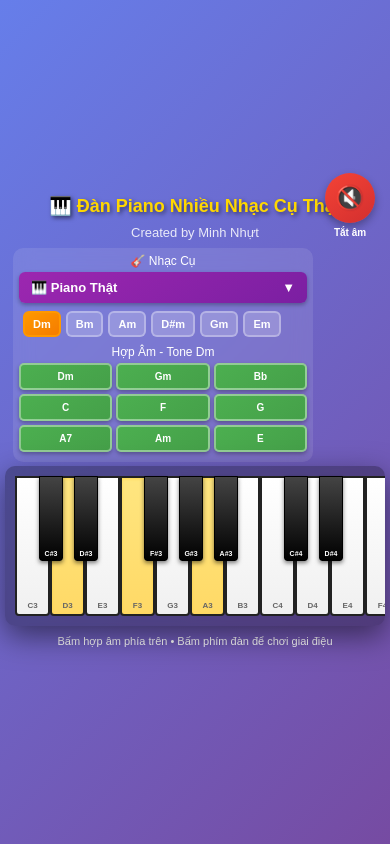
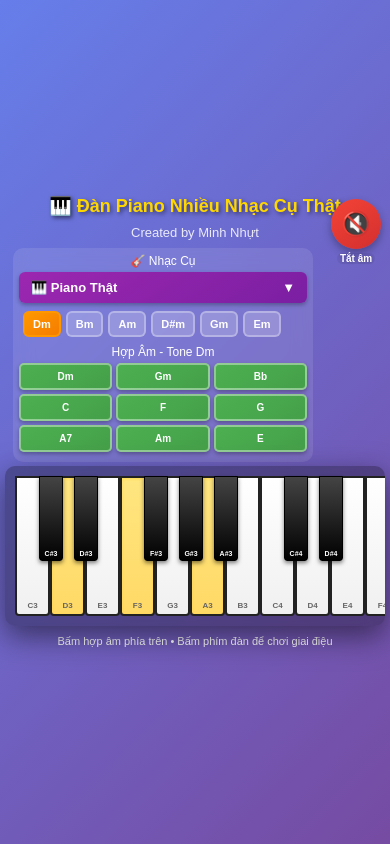
Before and after one commit to nhut990/piano, a plain HTML site: page index.html in a window 390 px wide. Drawn offline with Linux system fonts and the light colour scheme; no server answers.

Commit message:
Update index.html

```diff
--- a/index.html
+++ b/index.html
@@ -9,11 +9,41 @@
         body { font-family: Arial, sans-serif; background: linear-gradient(135deg, #667eea 0%, #764ba2 100%);
             display: flex; flex-direction: column; justify-content: center; align-items: center; min-height: 100vh;
             padding: 5px; touch-action: manipulation; overflow-x: hidden; }
+        .sound-control {
+            position: absolute;
+            top: 8px;
+            right: 10px;
+            display: flex;
+            flex-direction: column;
+            align-items: center;
+            z-index: 10;
+            gap: 2px;
+        }
         .sound-toggle { background: linear-gradient(145deg, #4CAF50, #45a049); color: white; border: none; border-radius: 50%;
             width: 50px; height: 50px; font-size: 24px; cursor: pointer; box-shadow: 0 4px 8px rgba(0,0,0,0.3);
             transition: all 0.2s; display: flex; align-items: center; justify-content: center; touch-action: manipulation; }
         .sound-toggle:active { transform: scale(0.95); }
         .sound-toggle.muted { background: linear-gradient(145deg, #f44336, #d32f2f); }
+        .sound-status {
+            color: white;
+            font-size: 11px;
+            font-weight: bold;
+            margin-top: 1px;
+            text-shadow: 0 1px 3px rgba(0,0,0,0.18);
+            background: rgba(0,0,0,0.06);
+            border-radius: 6px;
+            padding: 0px 3px;
+        }
+        @media (max-width: 600px) {
+            .sound-control {
+                top: 4px;
+                right: 4px;
+            }
+            .sound-status {
+                font-size: 10px;
+                margin-top: 2px;
+            }
+        }
         .container { width: 100%; max-width: 100vw; }
         .title { text-align: center; color: #FFD700; margin-bottom: 8px; font-size: 18px; text-shadow: 2px 2px 4px rgba(0,0,0,0.5); font-weight: bold; }
         .created-by { text-align: center; color: #fff; font-size: 13px; margin-top: 0px; margin-bottom: 8px; opacity: 0.85; font-weight: 400; }
@@ -66,11 +96,11 @@
     <div class="container">
         <div style="display: flex; justify-content: center; align-items: center; margin-bottom: 8px; position: relative;">
             <h1 class="title" style="margin: 0;">🎹 Đàn Piano Nhiều Nhạc Cụ Thật</h1>
-            <div style="position: absolute; right: 10px; display: flex; flex-direction: column; align-items: center; gap: 4px;">
+            <div class="sound-control">
                 <button class="sound-toggle muted" id="soundToggle">
                     <span id="soundIcon">🔇</span>
                 </button>
-                <span style="color: white; font-size: 10px; font-weight: bold;" id="soundStatus">Tắt âm</span>
+                <span class="sound-status" id="soundStatus">Tắt âm</span>
             </div>
         </div>
         <div class="created-by">Created by Minh Nhựt</div>
@@ -284,7 +314,6 @@
             if (!audioContext || isMuted) return;
             let sampleBuffer = sampleBuffers[instrument][note];
             let rootNote = note;
-            // Nếu sample không tồn tại (nốt đen), tìm nốt trắng gần nhất rồi dịch pitch
             if (!sampleBuffer) {
                 const whiteNotes = Object.keys(sampleBuffers[instrument]).filter(n=>sampleBuffers[instrument][n]);
                 let minDiff = 99999, best = null;
```
